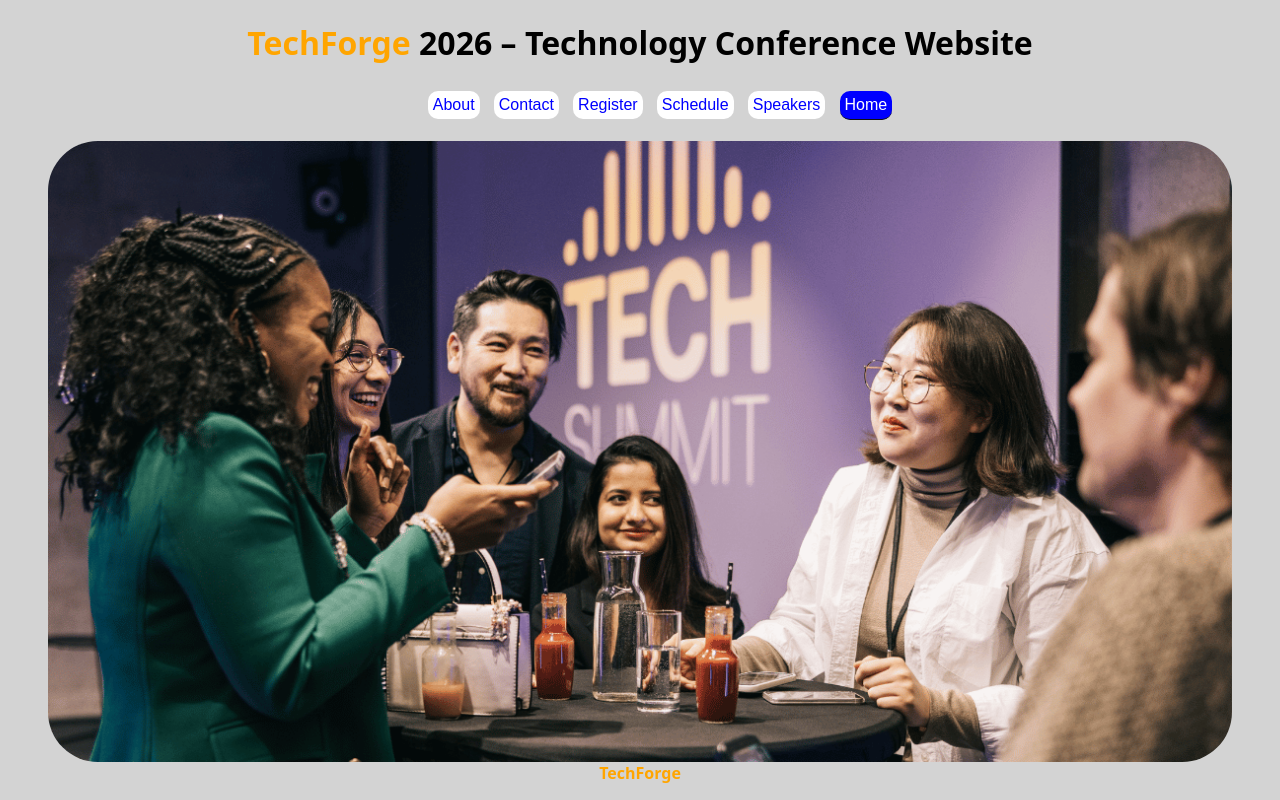
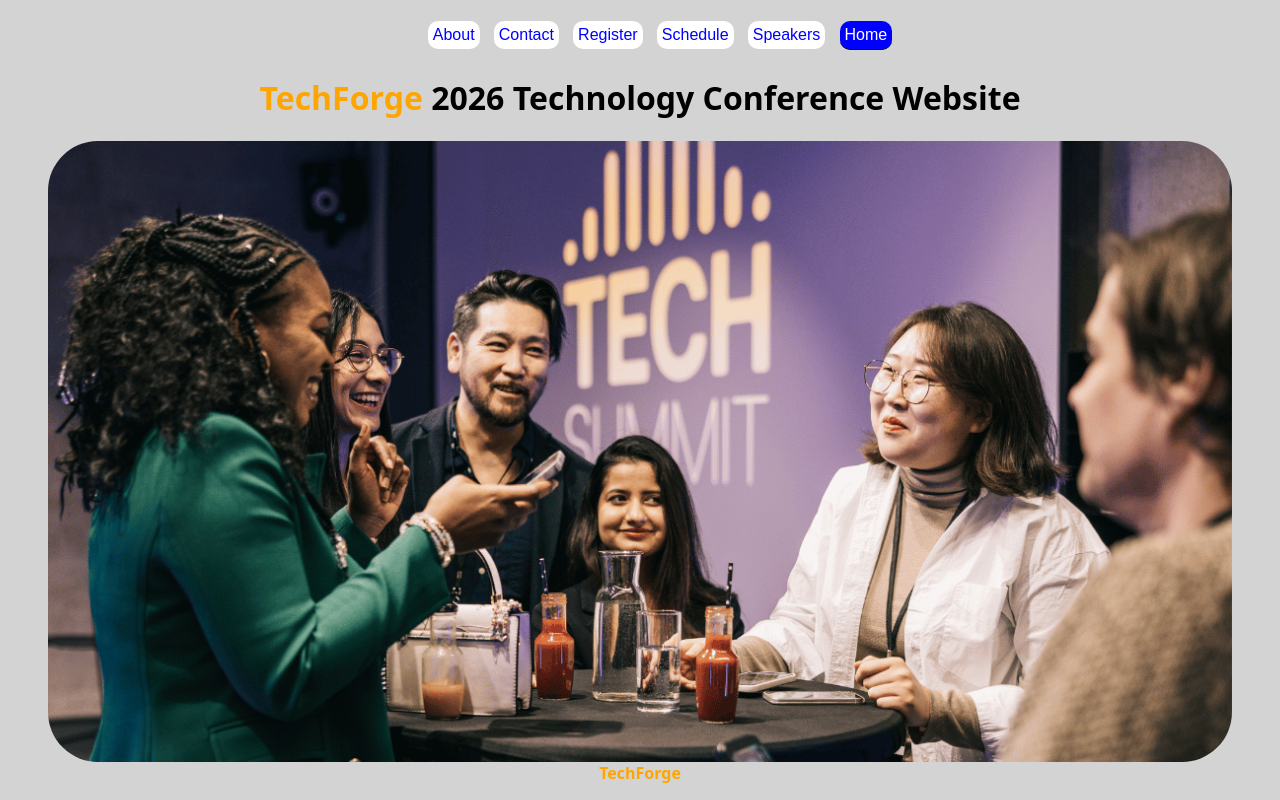
Before and after one commit to AbdeL-DevHub/techforge-2026, a plain HTML site: page index.html in a window 1280 px wide. Shown: the top 800 px of the page. Drawn offline with Linux system fonts and the light colour scheme.

Commit message:
Moved homepage heading below navbar

```diff
--- a/index.html
+++ b/index.html
@@ -9,7 +9,6 @@
     </head>
     <body>
         <header class="hero">
-        <h1><span>TechForge</span> 2026 – Technology Conference Website</h1>
         <nav>
             <ul>
                 <li><a href="pages/about.html">About</a></li>
@@ -20,6 +19,7 @@
                 <li><a href="index.html" aria-current="page">Home</a></li>
             </ul>
         </nav>
+        <h1><span>TechForge</span> 2026  Technology Conference Website</h1>
     </header>
         <main>
             <figure>
```
